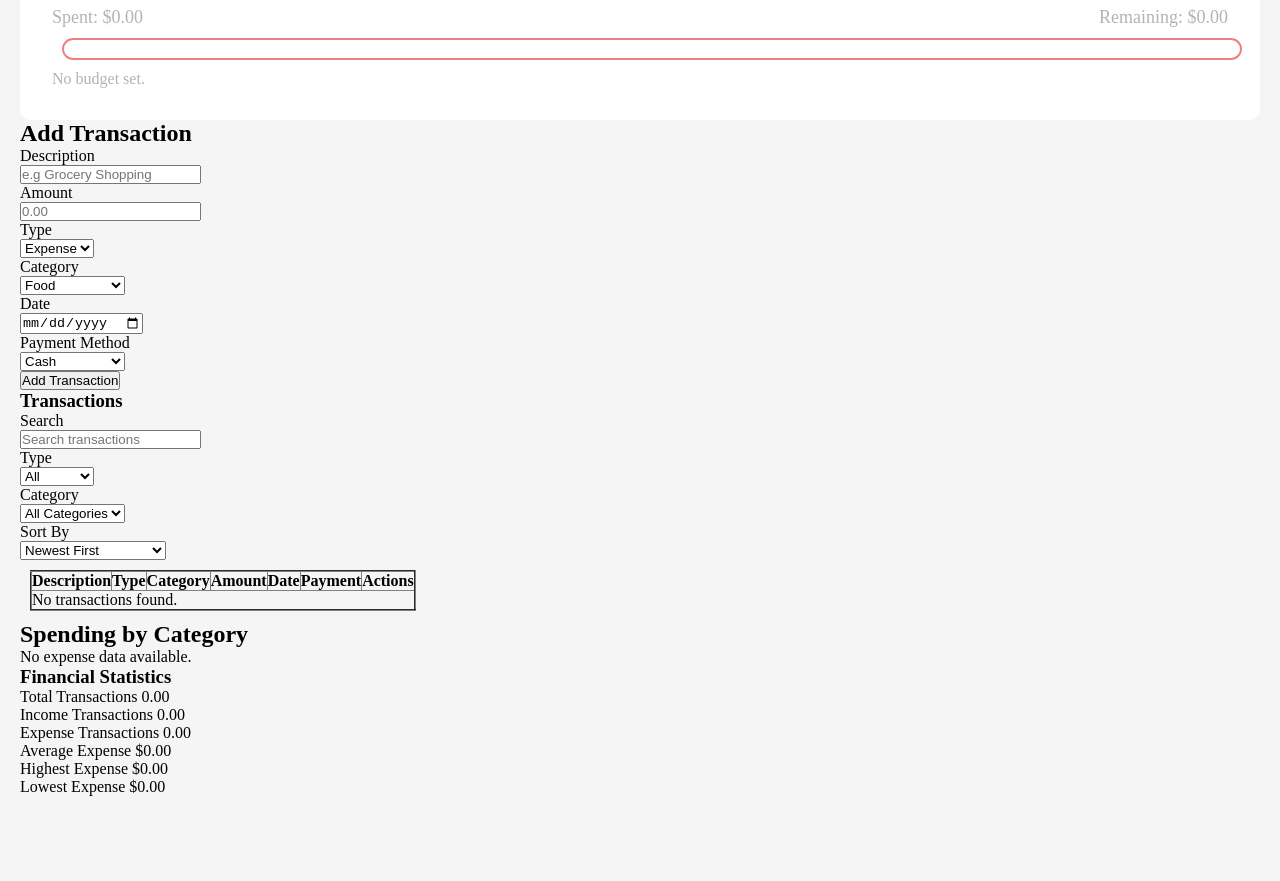
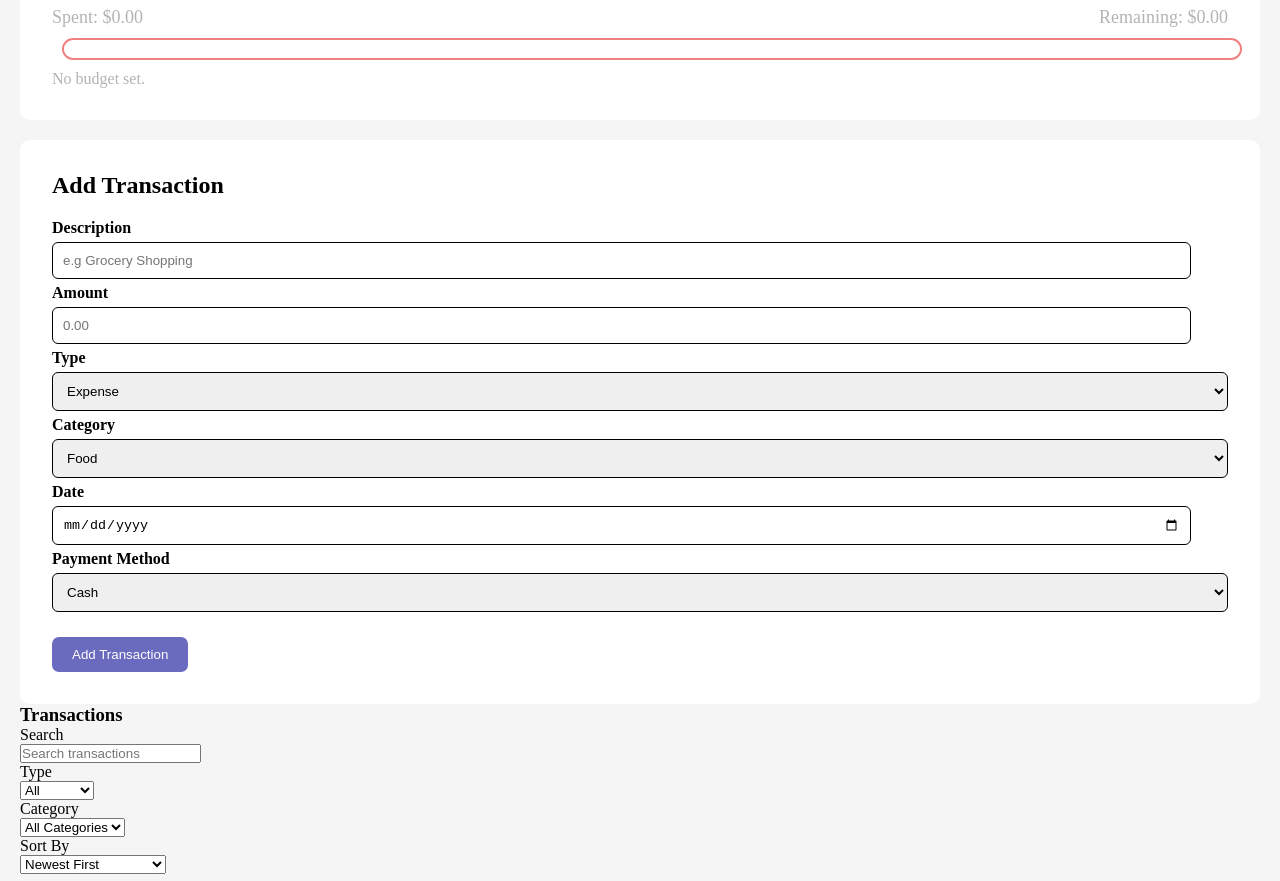
Before and after one commit to kalbuilds/expense-tracker-financial-dashboard, a plain HTML site: page index.html in a window 1280 px wide. Shown: the part 711-1592 px from the top of the page. Before the commit the page ends 1527 px from the top, so only its background shows below. Drawn offline with Linux system fonts and the light colour scheme.

Commit message:
style: add styling for add transaction section

```diff
--- a/assets/css/style.css
+++ b/assets/css/style.css
@@ -126,3 +126,51 @@ body {
   border: 2px solid lightcoral;
   border-radius: 12px;
 }
+
+/* add transaction section */
+
+.add-transaction {
+  border: 3px solid white;
+  background-color: white;
+  padding: 30px;
+  border-radius: 10px;
+  border: 2px solid white;
+  margin-top: 20px;
+}
+
+.add-transaction h2 {
+  margin-bottom: 20px;
+}
+.add-transaction label {
+  font-weight: bold;
+  margin: 5px 0;
+}
+
+.add-transaction input {
+  padding: 10px;
+  width: 95%;
+  border-radius: 6px;
+  border: 1px solid black;
+  margin: 5px 0;
+}
+.add-transaction select {
+  padding: 10px;
+  width: 100%;
+  border-radius: 6px;
+  border: 1px solid black;
+  margin: 5px 0;
+}
+
+.add-btn {
+  padding: 10px 20px;
+  border-radius: 7px;
+  border: none;
+  /* border: 1px solid black; */
+  background-color: rgb(106, 106, 191);
+  color: white;
+  margin-top: 20px;
+}
+
+.add-btn:hover {
+  background-color: rgb(90, 90, 219);
+}
```
